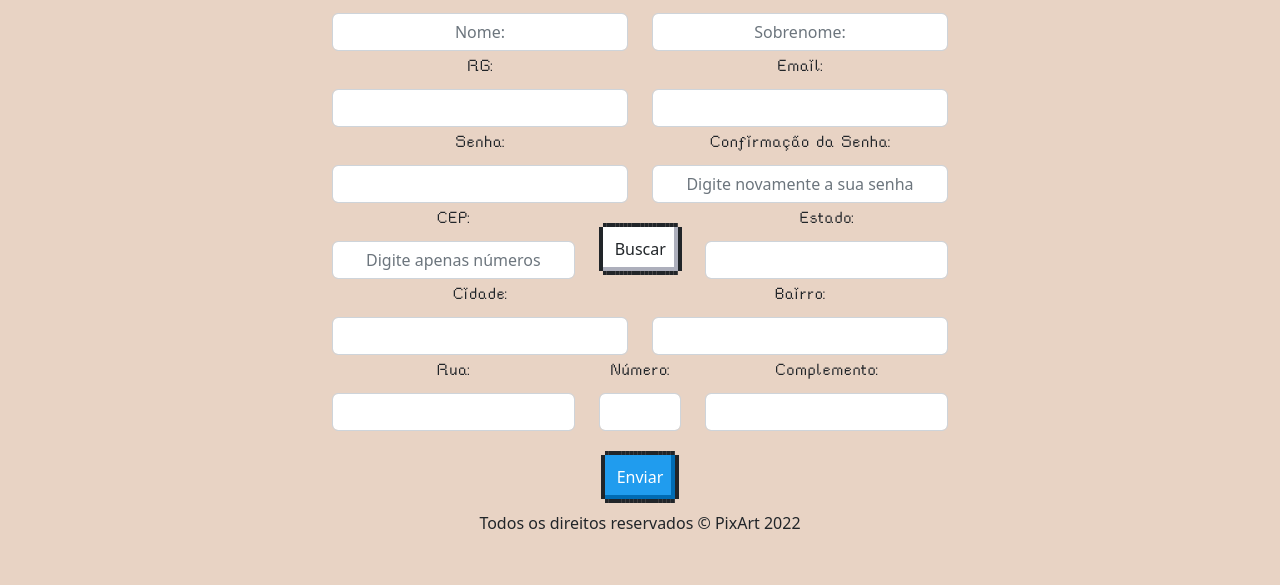
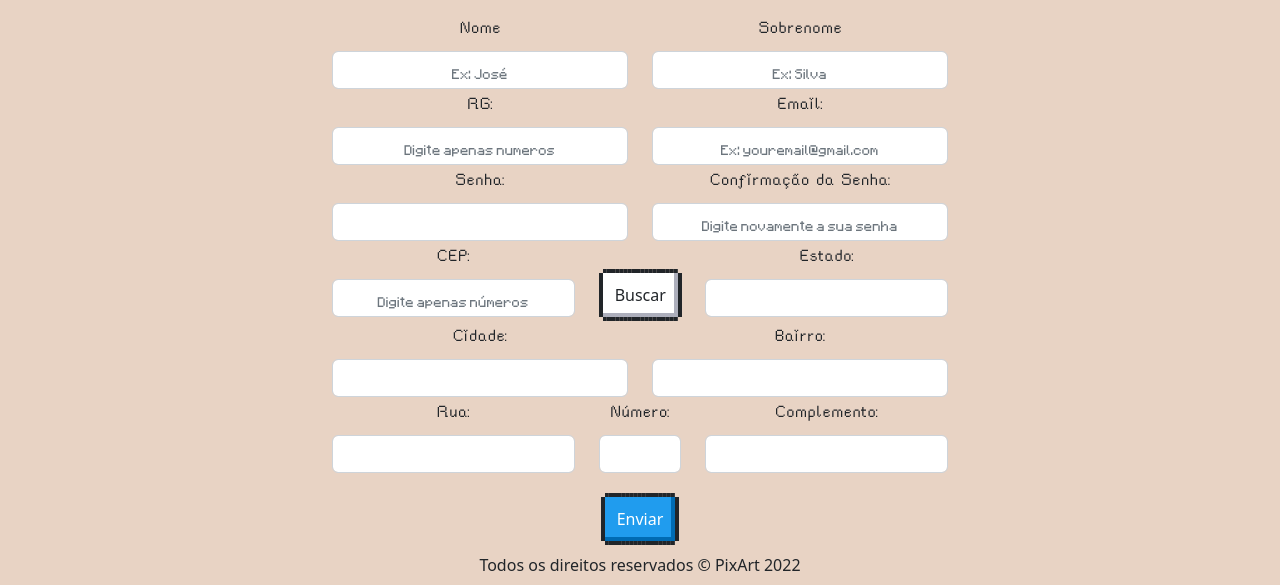
Before and after one commit to Digoassun/ProjetoPixArt, a plain HTML site: page html/cadastro.html in a window 1280 px wide. Shown: the part 218-803 px from the top of the page. Drawn offline with nearby package versions, Linux system fonts and the light colour scheme.

Commit message:
diminui o tamanho dos inputs e adicionei os placeholders em alguns campos com exemplo

```diff
--- a/css/cadastro.css
+++ b/css/cadastro.css
@@ -43,11 +43,13 @@ input[type=number]::-webkit-outer-spin-button {
 
 input{
     text-align: center;
-
-    width: 2000px;
+    font-family: 'Minecraftia';
+    font-size:smaller;
  }
 
-
+input::placeholder{
+    font-size: 0.7rem;
+}
 
 main{
     display: flex;
@@ -56,8 +58,8 @@ main{
     flex-direction: column;
 }
 
-.btn{
-    margin-top: 2.2em;
+#buscaCep{
+    margin-top: 2em;
 }
 
 .envia{
@@ -66,7 +68,6 @@ main{
     justify-content: center;
     margin: 0;
     padding: 0;
-
 }
 
 header{
--- a/html/cadastro.html
+++ b/html/cadastro.html
@@ -56,20 +56,22 @@
                 <form class="row text-center">
                     <!--nome e sobrenome-->
                     <div class="col-md-6">
-                        <input type="text" class="form-control" id="nome" class="cor" placeholder="Nome:">
+                        <label for="inputname" class="form-label">Nome</label>
+                        <input type="text" class="form-control" id="nome" class="cor" placeholder="Ex: José">
                     </div>
                     <div class="col-md-6">
-                        <input type="text" class="form-control" id="sobrenome" class="cor" placeholder="Sobrenome:">
+                        <label for="inputSobrenome" class="form-label">Sobrenome</label>
+                        <input type="text" class="form-control" id="sobrenome" class="cor" placeholder="Ex: Silva">
                     </div>
 
                     <!--dados pessoais-->
                     <div class="col-md-6">
                         <label for="inputCity" class="form-label">RG:</label>
-                        <input type="number" class="form-control" id="rg" class="cor">
+                        <input type="number" class="form-control" id="rg" class="cor" placeholder="Digite apenas numeros">
                     </div>
                     <div class="col-md-6">
                         <label for="inputEmail4" class="form-label">Email:</label>
-                        <input type="email" class="form-control" id="email" class="cor">
+                        <input type="email" class="form-control" id="email" class="cor" placeholder="Ex: youremail@gmail.com">
                     </div>
                     <div class="col-md-6">
                         <label for="inputPassword4" class="form-label">Senha:</label>
@@ -87,7 +89,7 @@
                             placeholder="Digite apenas números">
                     </div>
                     <div class="col-2">
-                        <button type="submit" class="nes-btn mt-4" class="btn" id="buscaCep">Buscar </button>
+                        <button type="submit" class="nes-btn" class=" mt-4 btn" id="buscaCep">Buscar</button>
                     </div>
                     <div id="teste" class="col-md-5">
                         <label for="inputZip" class="form-label">Estado:</label>
```
